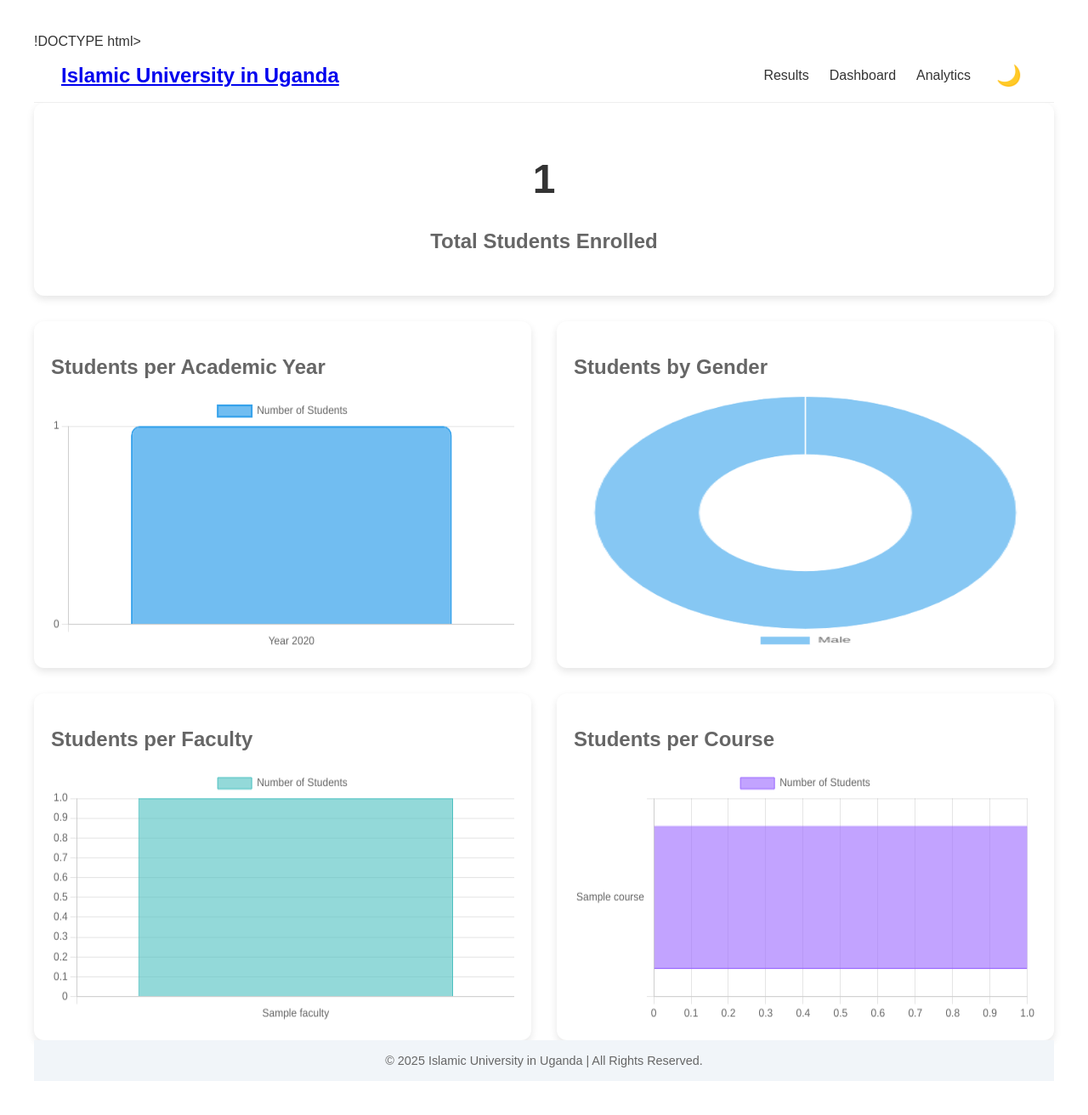
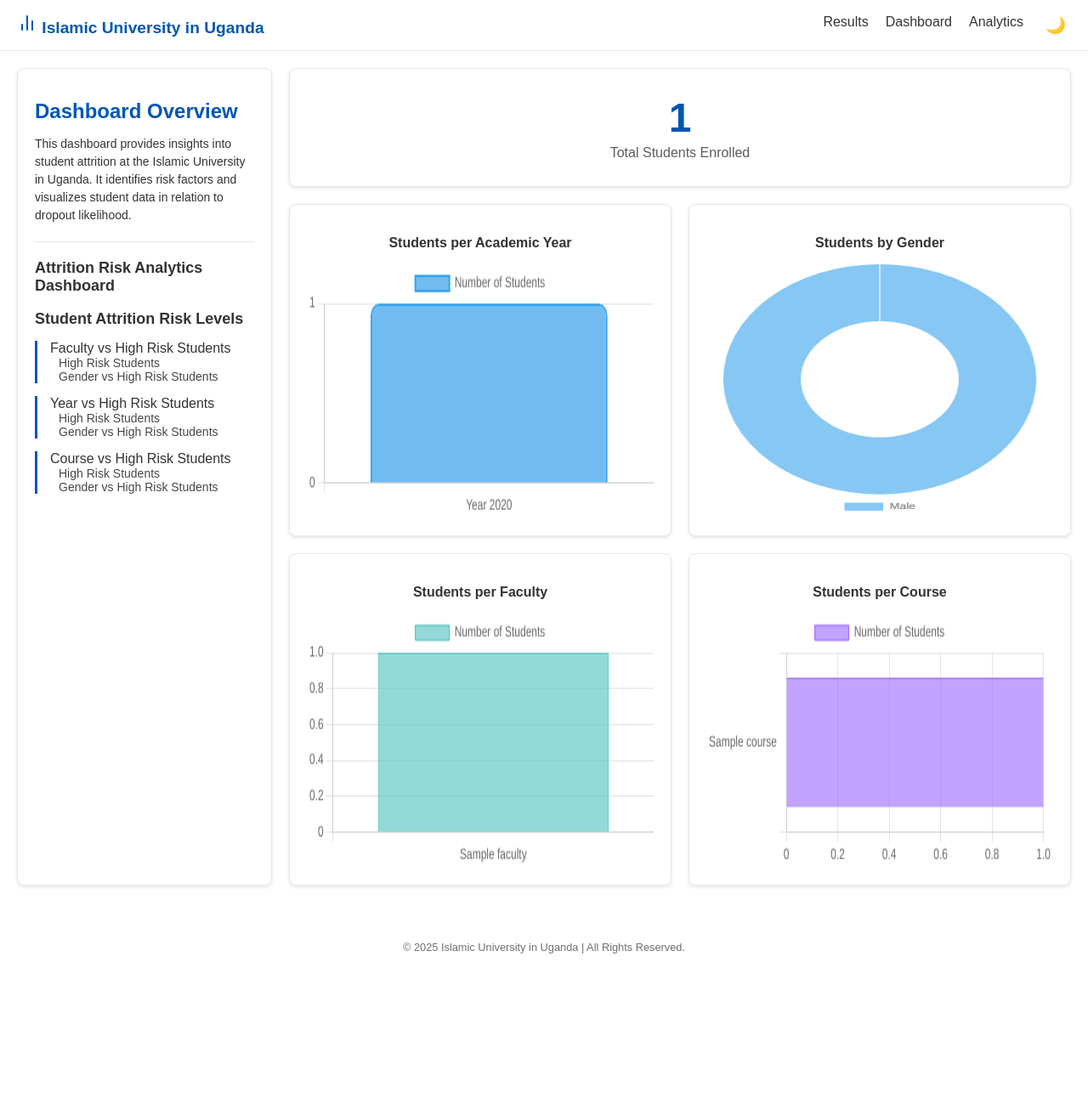
Before and after one commit to Learnli23/Aisha, a Django app: page /dashboard/ in a window 1280 px wide. Shown: the whole page at 85% size. After the commit the page ends 1122 px from the top, so only its background shows below. Run offline with Django 5.2, Linux system fonts and the light colour scheme; a user stored in the database is signed in; tables that the repository leaves empty hold one stand-in row (values such as "Sample post").

Commit message:
Update dashboard.html

```diff
--- a/app/templates/dashboard.html
+++ b/app/templates/dashboard.html
@@ -1,234 +1,285 @@
-!DOCTYPE html>
+<!DOCTYPE html>
 <html lang="en">
 <head>
     <meta charset="UTF-8">
-    <title>Student Dashboard</title>
+    <title>Student Attrition Dashboard</title>
     <script src="https://cdn.jsdelivr.net/npm/chart.js"></script>
     <style>
-        body {
-            font-family: Arial, sans-serif;
-            padding: 40px;
-            background: #f8f9fa;
-        }
-        .card {
-            background: white;
-            padding: 30px;
-            margin-bottom: 30px;
-            border-radius: 12px;
-            box-shadow: 0px 4px 10px rgba(0,0,0,0.1);
-            text-align: center;
-        }
-        h1 {
-            font-size: 48px;
-            color: #333;
-        }
-        h2 {
-            font-size: 24px;
-            margin-top: 20px;
-            color: #666;
-        }
-        .charts-grid {
-            display: grid;
-            grid-template-columns: repeat(auto-fit, minmax(400px, 1fr));
-            gap: 30px;
-        }
-        .chart-card {
-            background: white;
-            padding: 20px;
-            border-radius: 12px;
-            box-shadow: 0px 4px 10px rgba(0,0,0,0.1);
-        }
-        canvas {
-            width: 100% !important;
-            height: 300px !important;
-        }
-
-
         :root {
             --primary-color: #0056b3;
             --text-color: #333;
             --background-light: #ffffff;
             --background-dark: #111827;
             --text-light: #f9fafb;
+            --card-bg-light: #ffffff;
+            --card-bg-dark: #1f2937;
+            --border-light: #e5e7eb;
+            --border-dark: #374151;
         }
 
         [data-theme="dark"] {
             --background-light: var(--background-dark);
             --text-color: var(--text-light);
+            --card-bg-light: var(--card-bg-dark);
+            --border-light: var(--border-dark);
         }
 
         body {
+            font-family: 'Arial', sans-serif;
             margin: 0;
-      display: flex;
-      flex-direction: column;
-      min-height: 100vh;
-      font-family: 'Poppins', sans-serif;
-      background: var(--background-light);
+            padding: 0;
+            background-color: var(--background-light);
             color: var(--text-color);
             transition: background 0.3s, color 0.3s;
         }
 
+        .container {
+            display: grid;
+            grid-template-columns: 300px 1fr;
+            gap: 20px;
+            max-width: 1400px;
+            margin: 0 auto;
+            padding: 20px;
+        }
+
+        .sidebar {
+            background-color: var(--card-bg-light);
+            border-radius: 8px;
+            padding: 20px;
+            box-shadow: 0 2px 4px rgba(0,0,0,0.1);
+            border: 1px solid var(--border-light);
+        }
+
+        .dashboard-title {
+            font-size: 24px;
+            margin-bottom: 10px;
+            color: var(--primary-color);
+        }
+
+        .dashboard-description {
+            font-size: 14px;
+            line-height: 1.5;
+            margin-bottom: 20px;
+        }
+
+        .divider {
+            border-top: 1px solid var(--border-light);
+            margin: 20px 0;
+        }
+
+        .section-title {
+            font-size: 18px;
+            margin-bottom: 15px;
+            font-weight: 600;
+        }
+
+        .section-item {
+            margin-bottom: 15px;
+            padding-left: 15px;
+            border-left: 3px solid var(--primary-color);
+        }
+
+        .section-subitem {
+            margin-left: 10px;
+            font-size: 14px;
+            color: var(--text-color);
+            opacity: 0.9;
+        }
+
+        .main-content {
+            display: grid;
+            gap: 20px;
+        }
+
+        .summary-card {
+            background-color: var(--card-bg-light);
+            border-radius: 8px;
+            padding: 30px;
+            text-align: center;
+            box-shadow: 0 2px 4px rgba(0,0,0,0.1);
+            border: 1px solid var(--border-light);
+        }
+
+        .summary-number {
+            font-size: 48px;
+            font-weight: bold;
+            margin-bottom: 5px;
+            color: var(--primary-color);
+        }
+
+        .summary-label {
+            font-size: 16px;
+            opacity: 0.8;
+        }
+
+        .charts-grid {
+            display: grid;
+            grid-template-columns: repeat(2, 1fr);
+            gap: 20px;
+        }
+
+        .chart-card {
+            background-color: var(--card-bg-light);
+            border-radius: 8px;
+            padding: 20px;
+            box-shadow: 0 2px 4px rgba(0,0,0,0.1);
+            border: 1px solid var(--border-light);
+        }
+
+        .chart-title {
+            font-size: 16px;
+            margin-bottom: 15px;
+            text-align: center;
+            font-weight: 600;
+        }
+
+        canvas {
+            width: 100% !important;
+            height: 300px !important;
+        }
+
         header {
-      backdrop-filter: blur(10px);
-      background: rgba(255, 255, 255, 0.8);
-      position: sticky;
-      top: 0;
-      z-index: 999;
+            background-color: var(--card-bg-light);
+            padding: 15px 20px;
             display: flex;
             justify-content: space-between;
             align-items: center;
-      padding: 1rem 2rem;
-      border-bottom: 1px solid #eee;
-      transition: background 0.3s;
-    }
-
-    [data-theme="dark"] header {
-      background: rgba(17, 24, 39, 0.8);
+            border-bottom: 1px solid var(--border-light);
         }
 
         .logo {
-      font-size: 1.5rem;
-      font-weight: 700;
+            font-size: 1.2rem;
+            font-weight: 600;
             color: var(--primary-color);
-      display: flex;
-      align-items: center;
-      gap: 0.5rem;
         }
 
         nav {
             display: flex;
-      gap: 1.5rem;
-      align-items: center;
+            gap: 20px;
         }
 
         nav a {
             text-decoration: none;
             color: var(--text-color);
             font-weight: 500;
-      transition: color 0.3s;
         }
 
-    nav a:hover {
-      color: var(--primary-color);
+        .theme-toggle {
+            background: none;
+            border: none;
+            font-size: 1.2rem;
+            cursor: pointer;
+            color: var(--text-color);
         }
 
-    .toggle-theme {
-      cursor: pointer;
-      font-size: 1.5rem;
-      color: var(--primary-color);
+        footer {
+            text-align: center;
+            padding: 15px;
+            font-size: 0.8rem;
+            color: var(--text-color);
+            opacity: 0.7;
+            margin-top: 30px;
         }
-
-    main {
-      flex: 1;
-    }
-
-
-
-    footer {
-      background: #f1f5f9;
-      color: #666;
-      text-align: center;
-      padding: 1rem;
-      font-size: 0.9rem;
-    }
-
-    [data-theme="dark"] footer {
-      background: #1f2937;
-      color: #ccc;
-    }
-
-    @media (min-width: 768px) {
-      .features-grid {
-        grid-template-columns: repeat(2, 1fr);
-      }
-      .hero {
-        flex-direction: row;
-        justify-content: center;
-        align-items: center;
-      }
-
-      button.toggle-theme {
-        background: none;
-        border: none;
-        cursor: pointer;
-        font-size: 1.5rem;
-      }
-    }
-
     </style>
-
-
 </head>
+<body>
     <header>
         <div class="logo">
-    <a href="{% url 'home' %}">
             <i data-feather="bar-chart-2"></i> Islamic University in Uganda
-    </a>
         </div>
         <nav>
             <a href="{% url 'view_analysis_results' %}">Results</a>
             <a href="{% url 'dashboard' %}">Dashboard</a>
             <a href="{% url 'attrition_dashboard' %}">Analytics</a>
-    <button class="toggle-theme" id="themeToggle">🌙</button>
+            <button class="theme-toggle" id="themeToggle">🌙</button>
         </nav>
     </header>
-<body>
 
-    <div class="card">
-        <h1>{{ total_students }}</h1>
-        <h2>Total Students Enrolled</h2>
+    <div class="container">
+        <div class="sidebar">
+            <h1 class="dashboard-title">Dashboard Overview</h1>
+            <p class="dashboard-description">
+                This dashboard provides insights into student attrition at the Islamic University in Uganda.
+                It identifies risk factors and visualizes student data in relation to dropout likelihood.
+            </p>
+
+            <div class="divider"></div>
+
+            <h2 class="section-title">Attrition Risk Analytics Dashboard</h2>
+
+            <h3 class="section-title">Student Attrition Risk Levels</h3>
+
+            <div class="section-item">
+                Faculty vs High Risk Students
+                <div class="section-subitem">High Risk Students</div>
+                <div class="section-subitem">Gender vs High Risk Students</div>
+            </div>
+
+            <div class="section-item">
+                Year vs High Risk Students
+                <div class="section-subitem">High Risk Students</div>
+                <div class="section-subitem">Gender vs High Risk Students</div>
+            </div>
+
+            <div class="section-item">
+                Course vs High Risk Students
+                <div class="section-subitem">High Risk Students</div>
+                <div class="section-subitem">Gender vs High Risk Students</div>
+            </div>
+        </div>
+
+        <div class="main-content">
+            <div class="summary-card">
+                <div class="summary-number">{{ total_students }}</div>
+                <div class="summary-label">Total Students Enrolled</div>
             </div>
 
             <div class="charts-grid">
-
-        <!-- Students per Year -->
                 <div class="chart-card">
-            <h2>Students per Academic Year</h2>
+                    <h3 class="chart-title">Students per Academic Year</h3>
                     <canvas id="studentsYearChart"></canvas>
                 </div>
 
-        <!-- Students by Gender -->
                 <div class="chart-card">
-            <h2>Students by Gender</h2>
+                    <h3 class="chart-title">Students by Gender</h3>
                     <canvas id="genderChart"></canvas>
                 </div>
 
-        <!-- Students per Faculty -->
                 <div class="chart-card">
-            <h2>Students per Faculty</h2>
+                    <h3 class="chart-title">Students per Faculty</h3>
                     <canvas id="facultyChart"></canvas>
                 </div>
 
-        <!-- Students per Course -->
                 <div class="chart-card">
-            <h2>Students per Course</h2>
+                    <h3 class="chart-title">Students per Course</h3>
                     <canvas id="courseChart"></canvas>
                 </div>
+            </div>
+        </div>
+    </div>
 
-    </div>
     <footer>
         &copy; 2025 Islamic University in Uganda | All Rights Reserved.
     </footer>
 
+    <script src="https://cdn.jsdelivr.net/npm/feather-icons/dist/feather.min.js"></script>
     <script>
         // Theme toggle
         const toggleBtn = document.getElementById('themeToggle');
         toggleBtn.addEventListener('click', () => {
             const html = document.documentElement;
-    if (html.getAttribute('data-theme') === 'light') {
+            if (html.getAttribute('data-theme') === 'dark') {
+                html.removeAttribute('data-theme');
+                toggleBtn.textContent = '🌙';
+            } else {
                 html.setAttribute('data-theme', 'dark');
                 toggleBtn.textContent = '☀️';
-    } else {
-      html.setAttribute('data-theme', 'light');
-      toggleBtn.textContent = '🌙';
             }
         });
 
-  // Feather icons replace
+        // Initialize feather icons
         feather.replace();
 
-</script>
-    <script>
         // Students per Year Chart
         const studentsYearCtx = document.getElementById('studentsYearChart').getContext('2d');
         new Chart(studentsYearCtx, {
@@ -331,7 +382,7 @@
             },
             options: {
                 responsive: true,
-                indexAxis: 'y', // horizontal
+                indexAxis: 'y',
                 scales: {
                     x: {
                         beginAtZero: true
@@ -340,6 +391,5 @@
             }
         });
     </script>
-
 </body>
 </html>
```
Lines whose indentation alone changed are shown as unchanged.
